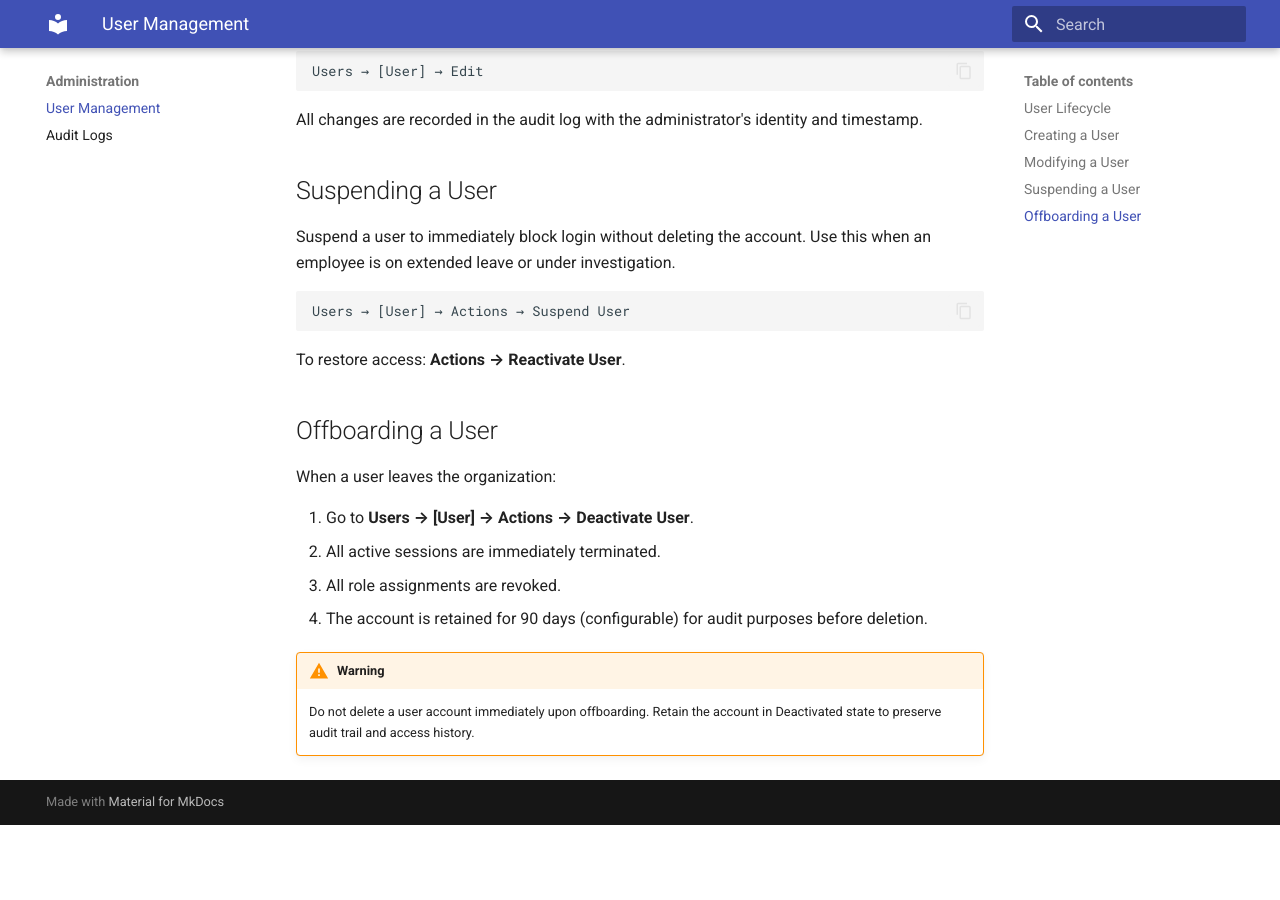
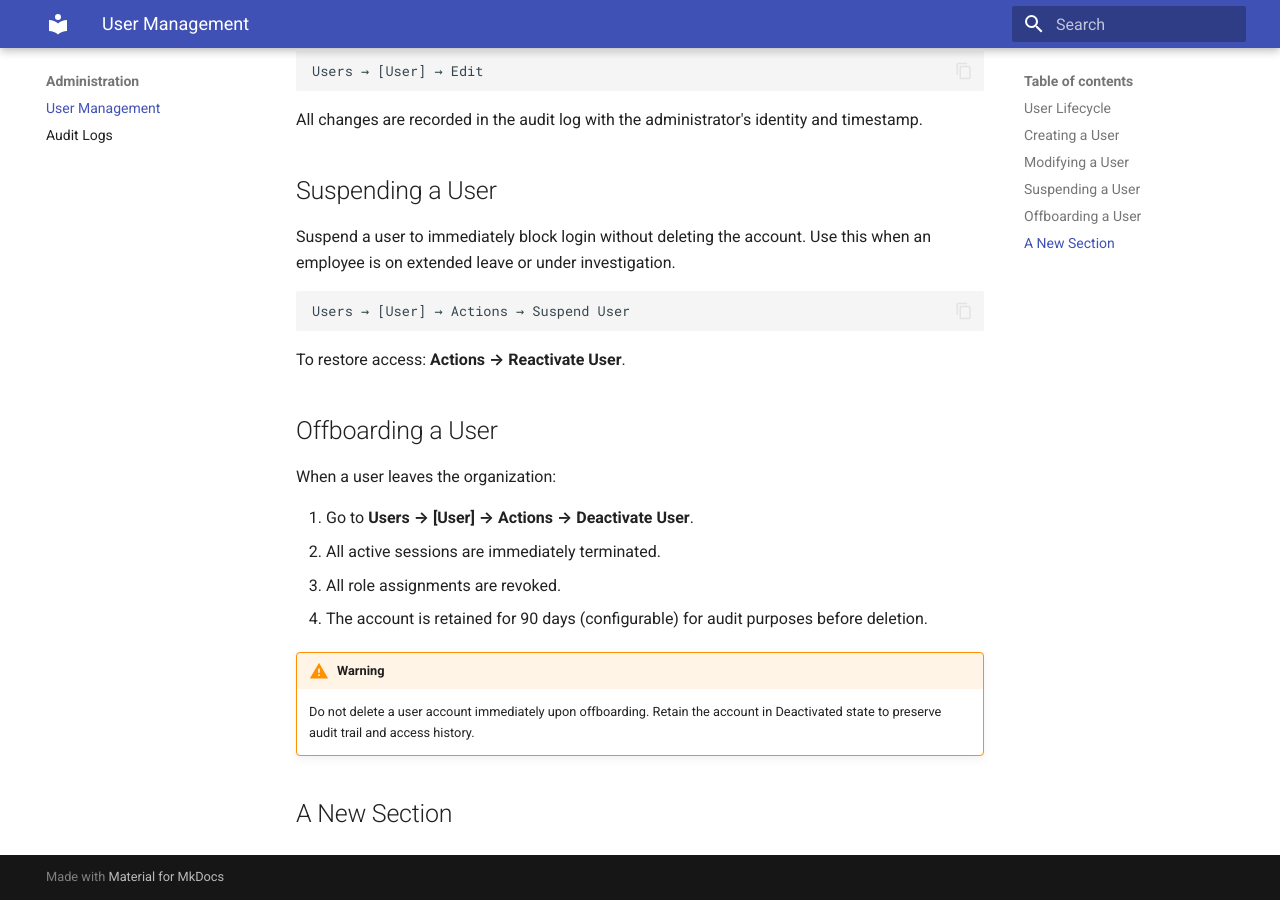
Before and after one commit to tiwaryarchana/docs-as-code-portfolio, an MkDocs documentation site: the page built from docs/administration/user-management.md, in a window 1280 px wide and 900 px high, scrolled down 1195 px. Built offline with MkDocs 1.6.1 and Material for MkDocs 9.7.7, drawn with Linux system fonts in a browser that asks for light colours; before the commit the page ends 2020 px from its top, so only the background shows below that.

Commit message:
Added a new placeholder section

```diff
--- a/docs/administration/user-management.md
+++ b/docs/administration/user-management.md
@@ -74,3 +74,5 @@ When a user leaves the organization:
 
 !!! warning
     Do not delete a user account immediately upon offboarding. Retain the account in Deactivated state to preserve audit trail and access history.
+
+## A New Section
```
